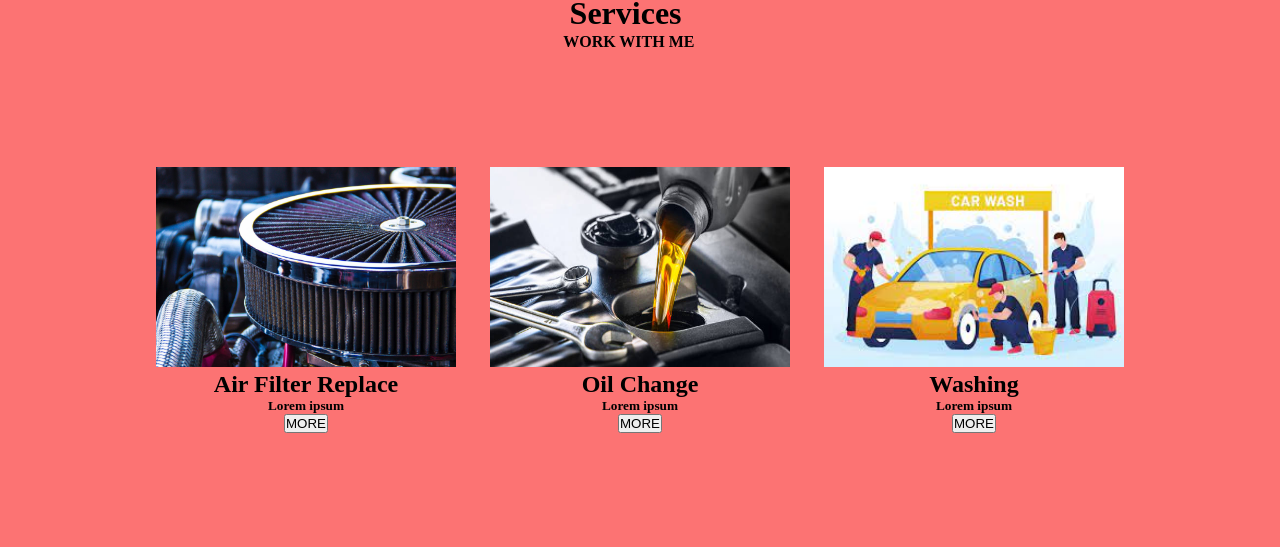
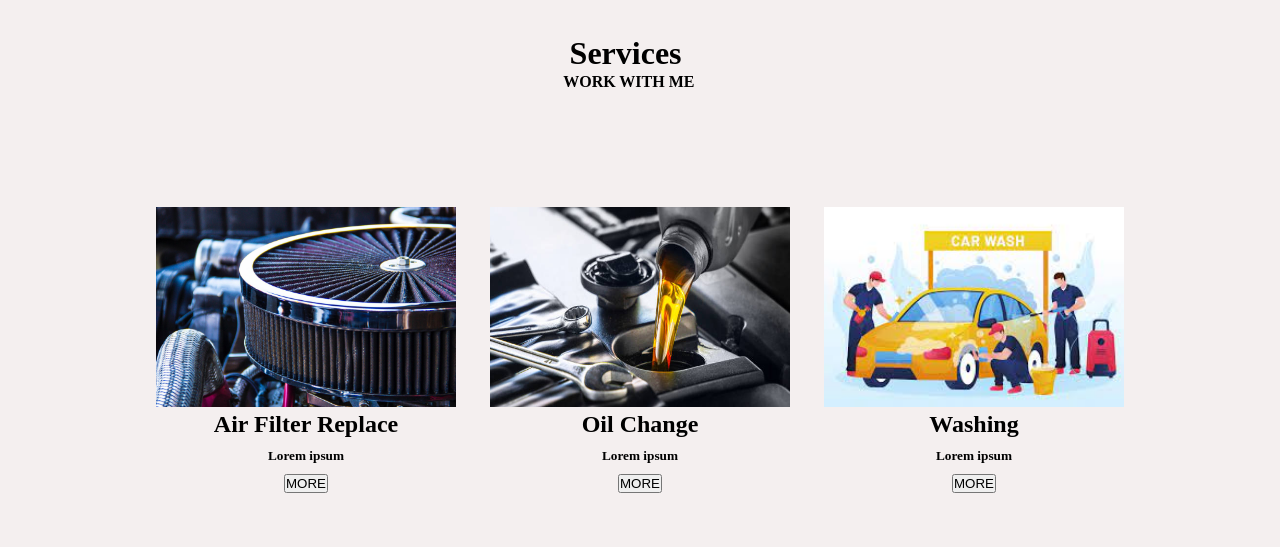
Before and after one commit to prajneshn/car-showroom-web-template, a plain HTML site: page index.html in a window 1280 px wide. Shown: the part 1693-2240 px from the top of the page. Drawn offline with Linux system fonts and the light colour scheme.

Commit message:
second commiit

```diff
--- a/index.html
+++ b/index.html
@@ -60,7 +60,7 @@
             <img src="wash.jpg" alt="air" class="servim"/>
             <h2 class="servh">Washing</h2>
             <h5>Lorem ipsum</h5>
-            <input type="button" value="MORE"/>
+            <input type="button" value="MORE" id="btn2"/>
         </div>
     </div>
 </body>
--- a/style.css
+++ b/style.css
@@ -35,7 +35,7 @@
 .mid1{
     position: relative;
    width: 100vw;
-   height: 80vh;
+   height: 85vh;
    background-color: red;
 }
 .car1{
@@ -76,8 +76,10 @@
     padding: 2px;
 }
 .mid-2{
+    width: 100vw;
   height: 100vh;
   position: relative;
+
 }
 .car2{
     position: absolute;
@@ -114,9 +116,10 @@
     width: 28%;
 }
 .services{
+    width: 100vw;
     position: relative;
     height: 100vh;
-    background: #fc7373;
+    background: #f4efef;
     text-align: center;
 
 }
@@ -146,5 +149,9 @@
     height: 200px;
 }
 .servh{
+
     text-align: center;
 }
+h5{
+    padding: 10px;
+}
```
